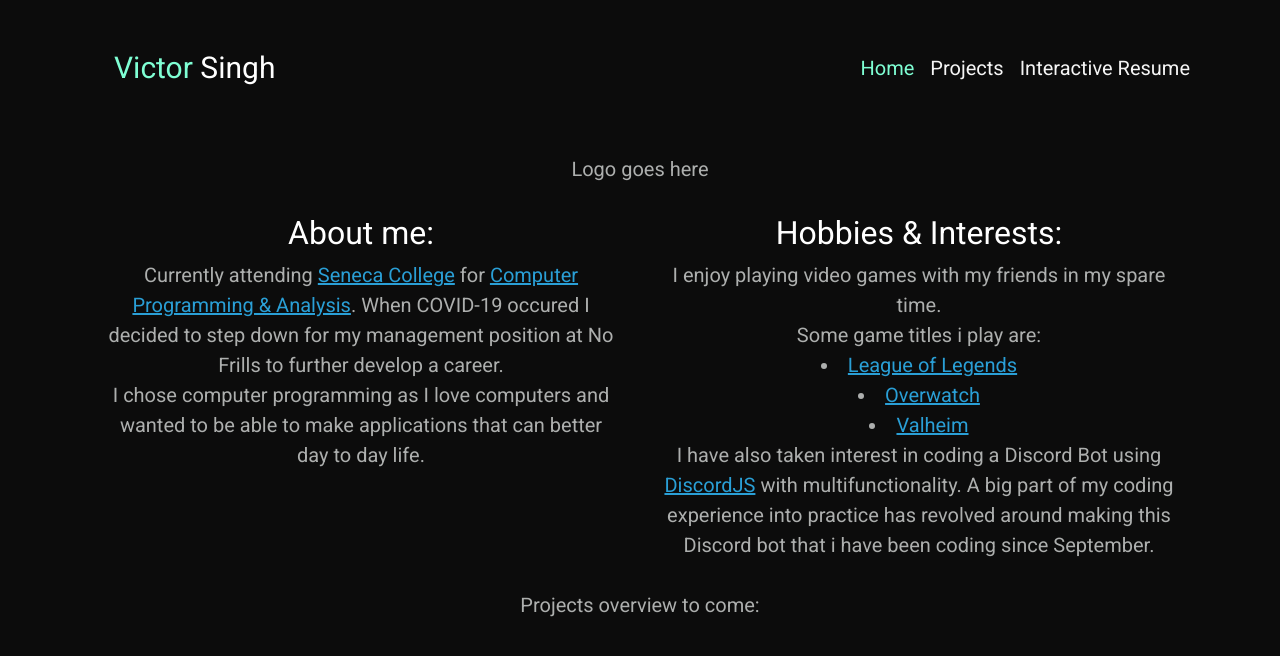
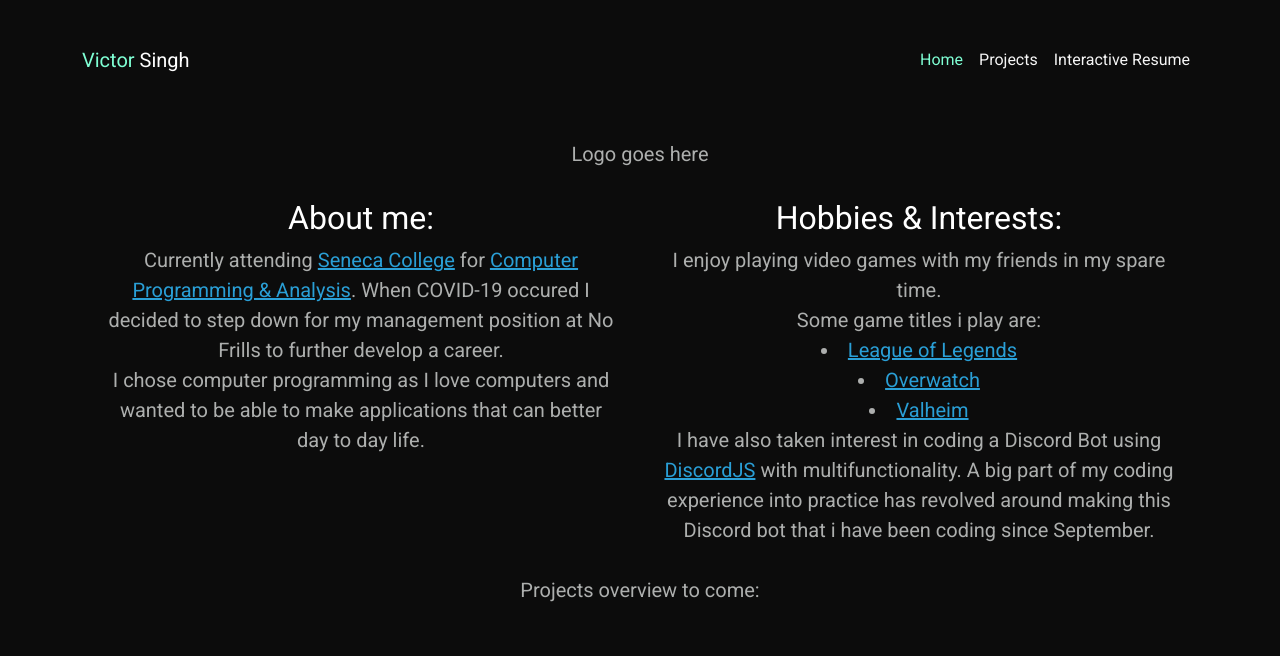
Before and after one commit to VictorRSingh/Vic-Bot, a Next.js app in the folder src/website/: page / in a window 1280 px wide. Shown: the top 656 px of the page. Built offline with nearby package versions, Linux system fonts and the light colour scheme.

Commit message:
Scaling changes on website

```diff
--- a/src/website/components/MainNav.js
+++ b/src/website/components/MainNav.js
@@ -4,10 +4,10 @@ import Link from "next/link";
 
 function BasicExample() {
   const router = useRouter();
-  console.log(__dirname);
+
   return (
     <>
-      <Navbar variant="dark" expand="lg">
+      <Navbar variant="dark" expand="md">
         <Container>
           <Navbar.Brand href="#home"><span className="first-name">Victor</span> <span className="last-name">Singh</span></Navbar.Brand>
           <Navbar.Toggle aria-controls="basic-navbar-nav" />
--- a/src/website/styles/style.css
+++ b/src/website/styles/style.css
@@ -1,8 +1,3 @@
-a.navbar-brand {
-    padding-left: 2rem;
-    font-size: 30px;
-}
-
 .navbar {
     margin: 30px;
     padding: 5px;
@@ -14,7 +9,6 @@ a.navbar-brand {
 
 .nav-link{
     color: whitesmoke !important;
-    font-size: 20px;
   }
 
 .nav-link.active {
```
